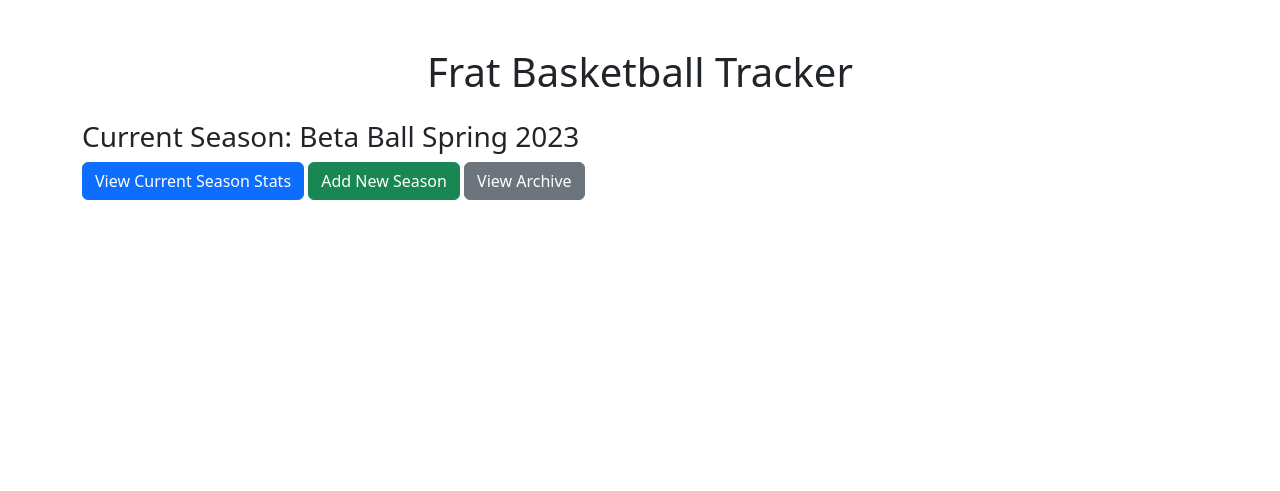
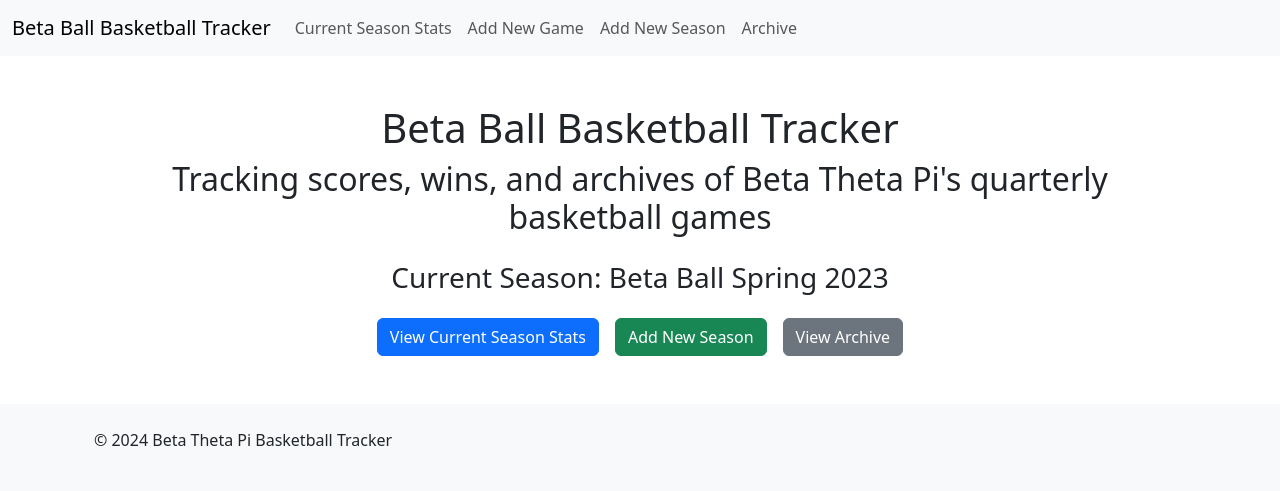
Before and after one commit to atijmahesh/beta-ball, a Flask app: page / in a window 1280 px wide. Shown: the top 491 px of the page. Run offline with Flask 3, Linux system fonts and the light colour scheme.

Commit message:
adding header

```diff
--- /dev/null
+++ b/templates/base.html
@@ -0,0 +1,50 @@
+<!DOCTYPE html>
+<html lang="en">
+<head>
+    <meta charset="UTF-8">
+    <meta name="viewport" content="width=device-width, initial-scale=1.0">
+    <title>{% block title %}Frat Basketball Tracker{% endblock %}</title>
+    <link href="https://cdn.jsdelivr.net/npm/bootstrap@5.3.0/dist/css/bootstrap.min.css" rel="stylesheet">
+</head>
+<body>
+    <!-- Header -->
+    <nav class="navbar navbar-expand-lg navbar-light bg-light">
+        <div class="container-fluid">
+            <a class="navbar-brand" href="{{ url_for('home') }}">Beta Ball Basketball Tracker</a>
+            <button class="navbar-toggler" type="button" data-bs-toggle="collapse" data-bs-target="#navbarNav" aria-controls="navbarNav" aria-expanded="false" aria-label="Toggle navigation">
+                <span class="navbar-toggler-icon"></span>
+            </button>
+            <div class="collapse navbar-collapse" id="navbarNav">
+                <ul class="navbar-nav me-auto mb-2 mb-lg-0">
+                    <li class="nav-item">
+                        <a class="nav-link" href="{{ url_for('current_season') }}">Current Season Stats</a>
+                    </li>
+                    <li class="nav-item">
+                        <a class="nav-link" href="{{ url_for('game') }}">Add New Game</a>
+                    </li>
+                    <li class="nav-item">
+                        <a class="nav-link" href="{{ url_for('add_season') }}">Add New Season</a>
+                    </li>
+                    <li class="nav-item">
+                        <a class="nav-link" href="{{ url_for('archive') }}">Archive</a>
+                    </li>
+                </ul>
+            </div>
+        </div>
+    </nav>
+
+    <!-- Content -->
+    <div class="container mt-5">
+        {% block content %}{% endblock %}
+    </div>
+
+    <!-- Footer -->
+    <footer class="bg-light text-center text-lg-start mt-5">
+        <div class="container p-4">
+            <p>&copy; 2024 Beta Theta Pi Basketball Tracker</p>
+        </div>
+    </footer>
+
+    <script src="https://cdn.jsdelivr.net/npm/bootstrap@5.3.0/dist/js/bootstrap.bundle.min.js"></script>
+</body>
+</html>
--- a/templates/home.html
+++ b/templates/home.html
@@ -1,18 +1,16 @@
-<!DOCTYPE html>
-<html lang="en">
-<head>
-    <meta charset="UTF-8">
-    <meta name="viewport" content="width=device-width, initial-scale=1.0">
-    <title>Home - Frat Basketball Tracker</title>
-    <link href="https://cdn.jsdelivr.net/npm/bootstrap@5.3.0/dist/css/bootstrap.min.css" rel="stylesheet">
-</head>
-<body>
-    <div class="container mt-5">
-        <h1 class="text-center">Frat Basketball Tracker</h1>
-        <h3 class="mt-4">Current Season: {{ current_season.name }}</h3>
-        <a href="{{ url_for('current_season') }}" class="btn btn-primary">View Current Season Stats</a>
-        <a href="{{ url_for('add_season') }}" class="btn btn-success">Add New Season</a>
-        <a href="{{ url_for('archive') }}" class="btn btn-secondary">View Archive</a>
+{% extends 'base.html' %}
+
+{% block title %}Home - Beta Ball Basketball Tracker{% endblock %}
+
+{% block content %}
+<div class="container mt-5">
+    <h1 class="text-center">Beta Ball Basketball Tracker</h1>
+    <h2 class="text-center">Tracking scores, wins, and archives of Beta Theta Pi's quarterly basketball games</h2>
+    <h3 class="mt-4 text-center">Current Season: {{ current_season.name }}</h3>
+    <div class="d-flex justify-content-center mt-4">
+        <a href="{{ url_for('current_season') }}" class="btn btn-primary mx-2">View Current Season Stats</a>
+        <a href="{{ url_for('add_season') }}" class="btn btn-success mx-2">Add New Season</a>
+        <a href="{{ url_for('archive') }}" class="btn btn-secondary mx-2">View Archive</a>
     </div>
-</body>
-</html>
+</div>
+{% endblock %}
```
Also changed, not shown: templates/add_season.html (+6 -12 lines), templates/archive.html (+6 -11 lines), templates/current_season.html (+6 -11 lines), templates/game.html (+6 -11 lines), templates/player.html (+6 -11 lines).
